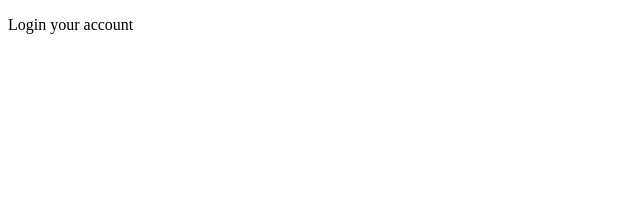
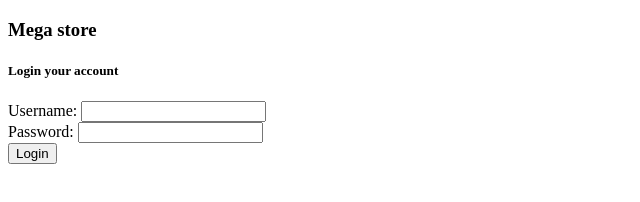
Before and after one commit to Jaeyy166/login-page, a plain HTML site: page index.html in a window 1280 px wide. Shown: the whole page, without its empty margins (0-640 px from the left). Drawn offline with Linux system fonts and the light colour scheme.

Commit message:
html structure

```diff
--- a/index.html
+++ b/index.html
@@ -8,14 +8,39 @@
   </head>
 
   <body>
-    <header>
+    <header class="header-logo">
       <div>
-        <p>Login your account </p>
+        <h3>Mega store</h3>
       </div>
     </header>
 
     <main>
+      <div class="intro-login">
+        <h5>Login your account </h5>
+      </div>
+      <!-- login area-->
+      <section>
+        <form>
+          <!-- username area-->
+          <div>
+            <label for="username">Username:</label>
+            <input type="text" name="username" required/>
+          </div>
+          <!-- password area -->
+          <div>
+            <label for="password">Password:</label>
+            <input type="text" name="password" required/>
+          </div>
 
+          <div>
+            <button type="submit">Login</button>
+          </div>
+        </form>
+      </section>
+
+      <section>
+
+      </section>
     </main>
 
   </body>
```
